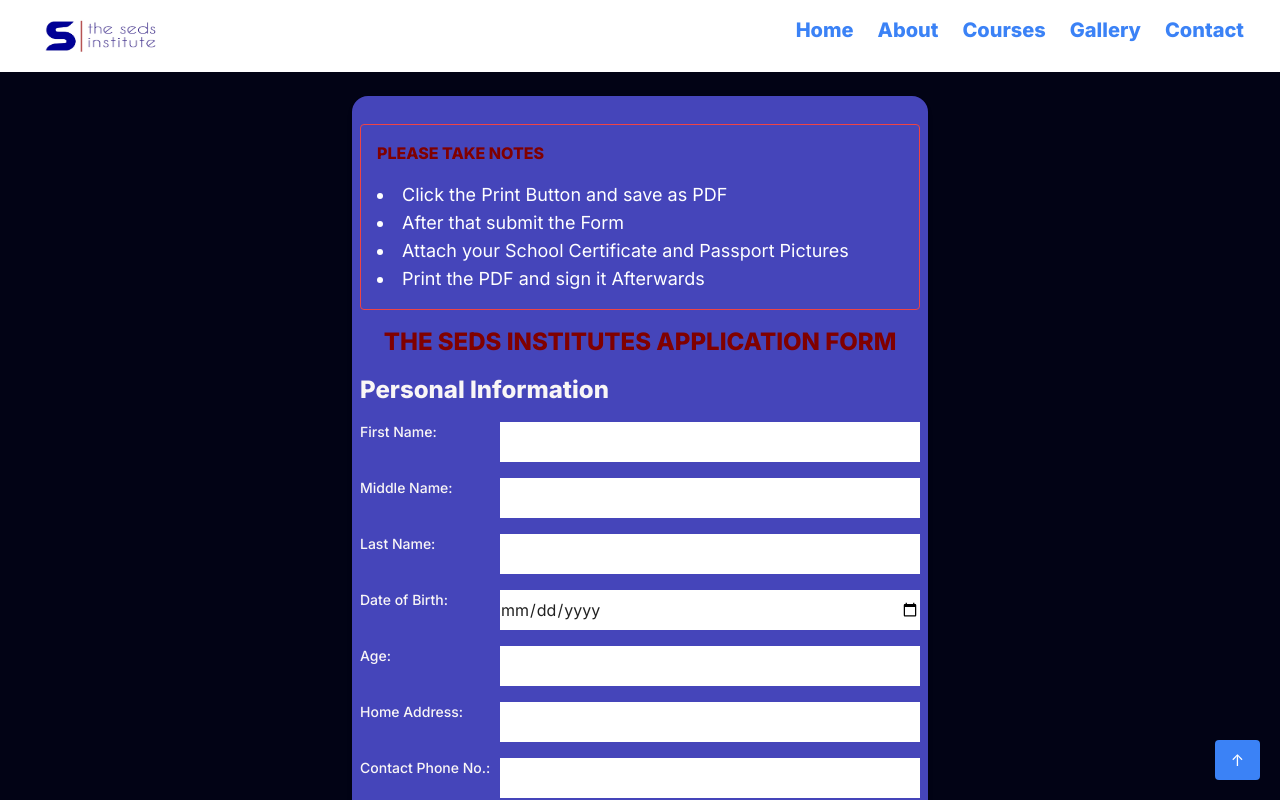
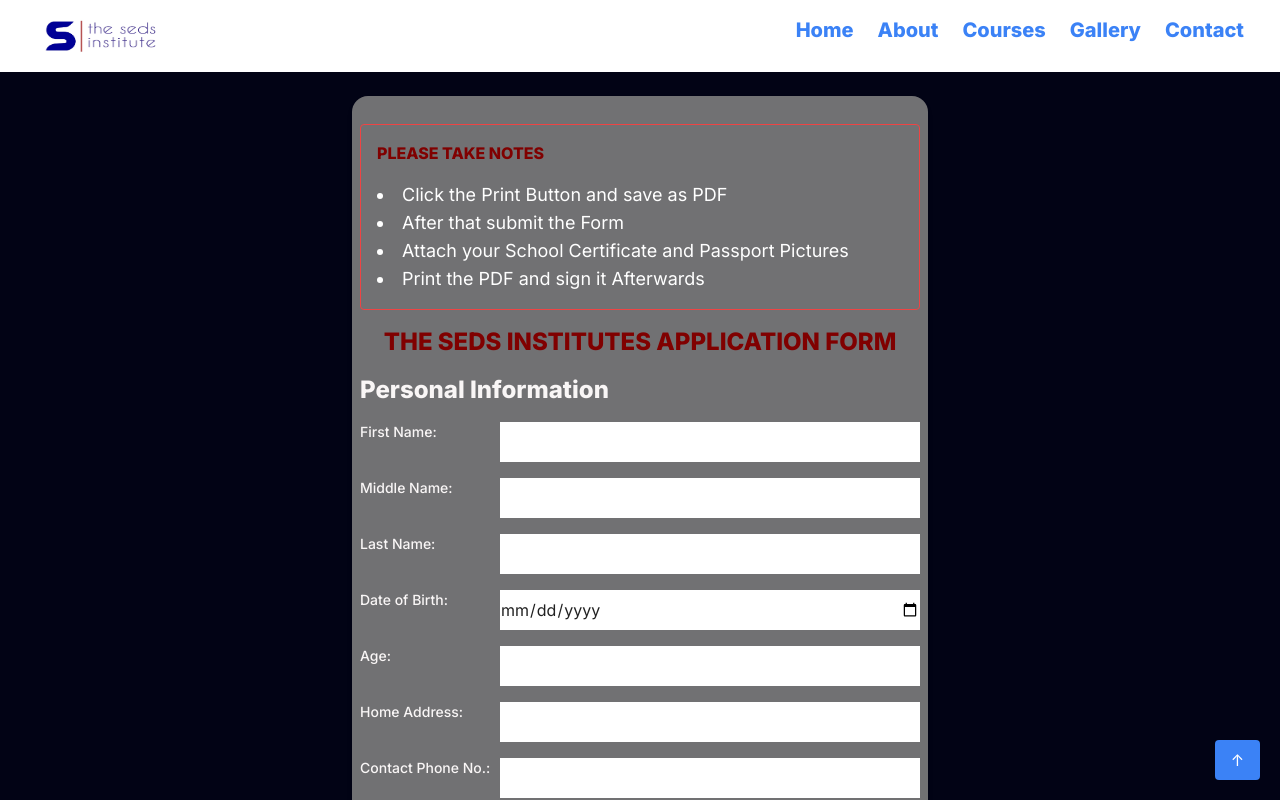
Before and after one commit to hubertproject/SED, a React (Vite) app: page /ApplicationForm in a window 1280 px wide. Shown: the top 800 px of the page. Built offline with nearby package versions, Linux system fonts and the light colour scheme.

Commit message:
Changed background color of application form from blue to gray

```diff
--- a/src/components/ApplicationForm.jsx
+++ b/src/components/ApplicationForm.jsx
@@ -216,7 +216,7 @@ const ApplicationForm = () => {
       ) : (
 
     <div className=" min-h-screen flex items-center justify-center mt-20">
-      <div className="bg-bluee p-2 rounded-t-2xl rounded-b-2xl shadow-md w-full max-w-xl mt-4">
+      <div className="bg-gray p-2 rounded-t-2xl rounded-b-2xl shadow-md w-full max-w-xl mt-4">
         <div className="text-red-500 border border-red-500 p-4 rounded mt-5">
 
           <p className="mb-4 font-bold text-mx text-maroon">PLEASE TAKE NOTES</p>
```
